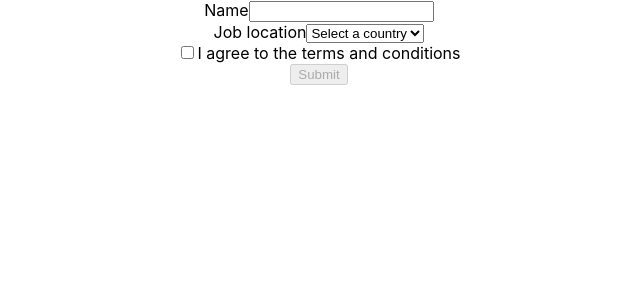
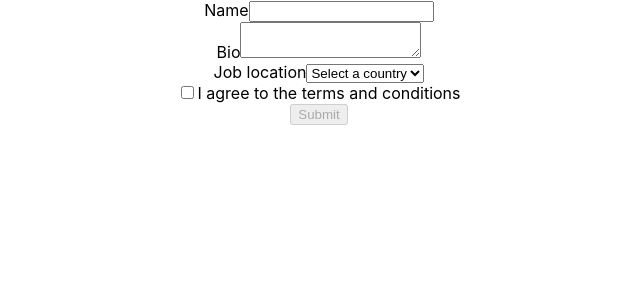
Before and after one commit to Riyaazct/react-testing, a React (Create React App) app: page / in a window 1280 px wide. Shown: the top 300 px of the page, without its empty margins (321-961 px from the left). Built offline with nearby package versions, Linux system fonts and the light colour scheme.

Commit message:
testing for more than one of the same or similar elements in the dom

```diff
--- a/src/components/application/Application.tsx
+++ b/src/components/application/Application.tsx
@@ -4,6 +4,10 @@ export const Application = () => {
       <div>
         <label htmlFor="name">Name</label>
         <input type="text" id="name" />
+      </div>
+      <div>
+        <label htmlFor="bio">Bio</label>
+        <textarea id="bio" />
       </div>
       <div>
         <label htmlFor="job-location">Job location</label>
```
Also changed, not shown: 1 other file (tests, documents, lock files or other folders).
